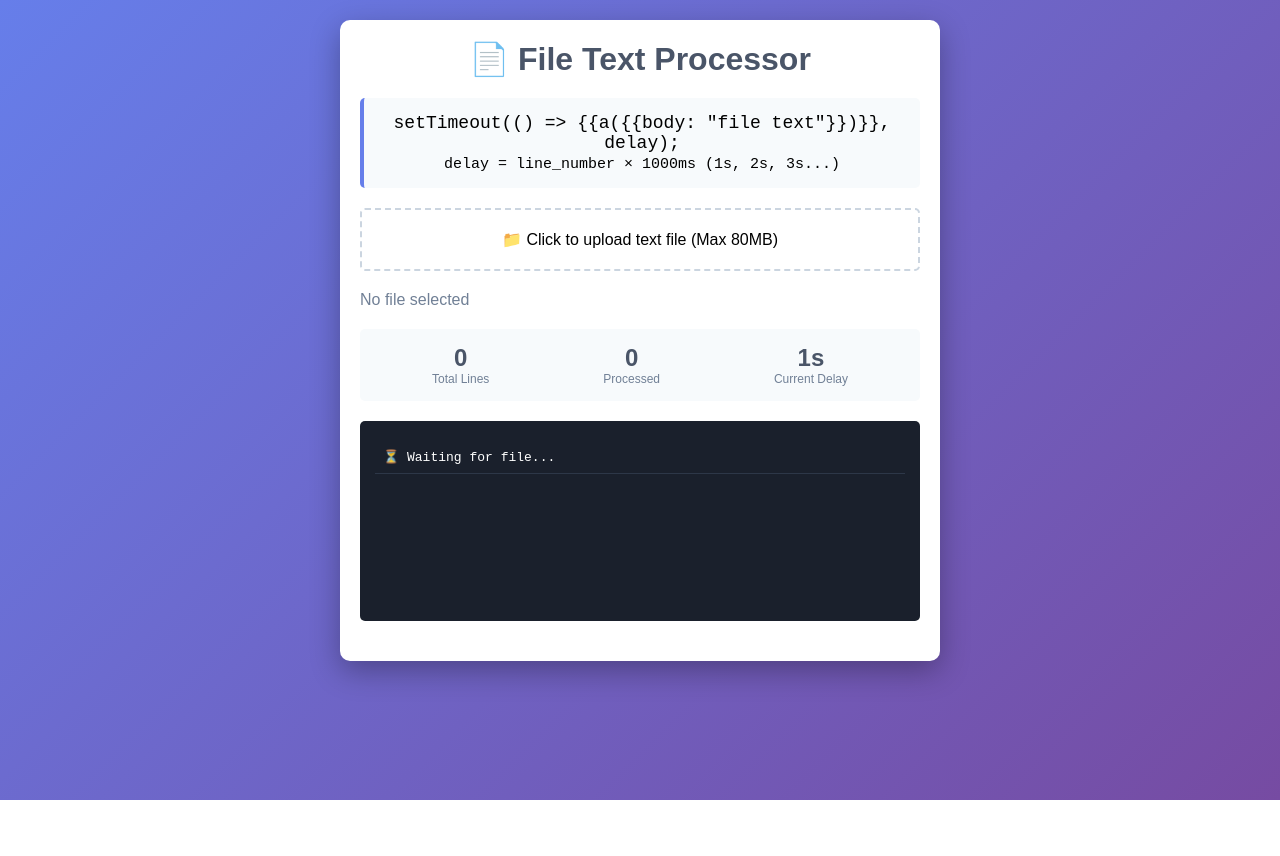
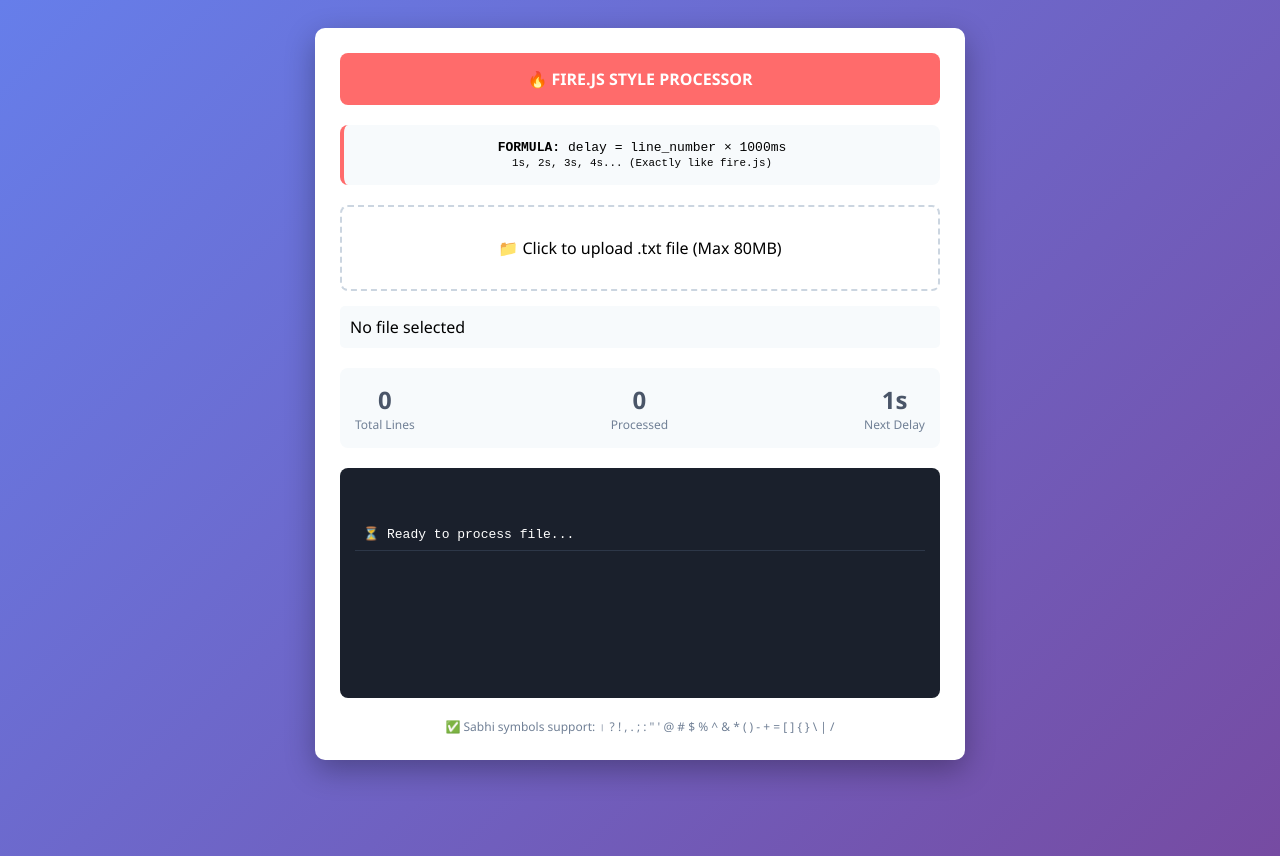
Before and after one commit to YAMRAJ275/61573940335470, a website: page public/index.html in a window 1280 px wide. Before the commit the page ends 800 px from the top, so only its background shows below. Drawn offline with Linux system fonts and the light colour scheme.

Commit message:
Update index.html

```diff
--- a/public/index.html
+++ b/public/index.html
@@ -3,11 +3,10 @@
 <head>
     <meta charset="UTF-8">
     <meta name="viewport" content="width=device-width, initial-scale=1.0">
-    <title>File Text Processor</title>
+    <title>Fire.js Style Processor</title>
     <style>
-        * { margin: 0; padding: 0; box-sizing: border-box; }
         body {
-            font-family: Arial, sans-serif;
+            font-family: 'Segoe UI', sans-serif;
             background: linear-gradient(135deg, #667eea 0%, #764ba2 100%);
             min-height: 100vh;
             padding: 20px;
@@ -17,83 +16,126 @@
             margin: 0 auto;
             background: white;
             border-radius: 10px;
-            padding: 20px;
+            padding: 25px;
             box-shadow: 0 10px 30px rgba(0,0,0,0.3);
         }
-        h1 { text-align: center; color: #4a5568; margin-bottom: 20px; }
-        .formula {
+        .fire-header {
+            background: #ff6b6b;
+            color: white;
+            padding: 15px;
+            border-radius: 8px;
+            text-align: center;
+            margin-bottom: 20px;
+            font-weight: bold;
+        }
+        .formula-box {
             background: #f7fafc;
             padding: 15px;
-            border-radius: 5px;
+            border-radius: 8px;
             text-align: center;
             font-family: monospace;
-            font-size: 18px;
             margin-bottom: 20px;
-            border-left: 4px solid #667eea;
+            border-left: 4px solid #ff6b6b;
         }
         .upload-box {
             border: 2px dashed #cbd5e0;
-            padding: 20px;
+            padding: 30px;
             text-align: center;
+            border-radius: 8px;
+            cursor: pointer;
+            transition: all 0.3s;
+        }
+        .upload-box:hover {
+            border-color: #ff6b6b;
+            background: #fff5f5;
+        }
+        #fileInfo {
+            margin: 15px 0;
+            padding: 10px;
+            background: #f7fafc;
             border-radius: 5px;
-            margin-bottom: 20px;
-            cursor: pointer;
         }
-        .upload-box:hover { border-color: #667eea; }
-        #fileInfo { margin: 10px 0; color: #718096; }
         .stats {
             display: flex;
-            justify-content: space-around;
+            justify-content: space-between;
             margin: 20px 0;
             padding: 15px;
             background: #f7fafc;
-            border-radius: 5px;
+            border-radius: 8px;
         }
-        .stat { text-align: center; }
-        .stat-value { font-size: 24px; font-weight: bold; color: #4a5568; }
-        .stat-label { font-size: 12px; color: #718096; }
+        .stat {
+            text-align: center;
+        }
+        .stat-value {
+            font-size: 24px;
+            font-weight: bold;
+            color: #4a5568;
+        }
+        .stat-label {
+            font-size: 12px;
+            color: #718096;
+        }
         #output {
             background: #1a202c;
-            color: white;
+            color: #fff;
             padding: 15px;
-            border-radius: 5px;
+            border-radius: 8px;
             min-height: 200px;
             max-height: 400px;
             overflow-y: auto;
             font-family: monospace;
             margin: 20px 0;
+            white-space: pre-wrap;
         }
-        .log-item {
+        .log-line {
             padding: 8px;
             margin: 5px 0;
             border-bottom: 1px solid #2d3748;
+            font-size: 13px;
         }
-        .delay { color: #48bb78; font-weight: bold; }
+        .delay {
+            color: #48bb78;
+            font-weight: bold;
+        }
+        .fire-badge {
+            background: #ff6b6b;
+            color: white;
+            padding: 2px 8px;
+            border-radius: 12px;
+            font-size: 11px;
+            margin-left: 8px;
+        }
         .download-btn {
             background: #48bb78;
             color: white;
             padding: 15px;
             text-align: center;
-            border-radius: 5px;
+            border-radius: 8px;
             cursor: pointer;
             display: none;
+            font-weight: bold;
         }
-        .download-btn.active { display: block; }
+        .download-btn.active {
+            display: block;
+        }
     </style>
 </head>
 <body>
     <div class="container">
-        <h1>📄 File Text Processor</h1>
+        <div class="fire-header">
+            🔥 FIRE.JS STYLE PROCESSOR
+        </div>
 
-        <div class="formula">
-            <code>setTimeout(() => {{a({{body: "file text"}})}}, delay);</code><br>
-            <small>delay = line_number × 1000ms (1s, 2s, 3s...)</small>
+        <div class="formula-box">
+            <strong>FORMULA:</strong> delay = line_number × 1000ms<br>
+            <small>1s, 2s, 3s, 4s... (Exactly like fire.js)</small>
         </div>
 
         <div class="upload-box" onclick="document.getElementById('fileInput').click()">
             <input type="file" id="fileInput" accept=".txt" style="display: none;">
-            <span>📁 Click to upload text file (Max 80MB)</span>
+            <span>📁 Click to upload .txt file (Max 80MB)</span>
         </div>
+
         <div id="fileInfo">No file selected</div>
 
         <div class="stats">
@@ -107,16 +149,20 @@
             </div>
             <div class="stat">
                 <div class="stat-value" id="statDelay">1s</div>
-                <div class="stat-label">Current Delay</div>
+                <div class="stat-label">Next Delay</div>
             </div>
         </div>
 
         <div id="output">
-            <div class="log-item">⏳ Waiting for file...</div>
+            <div class="log-line">⏳ Ready to process file...</div>
         </div>
 
         <div id="downloadBtn" class="download-btn" onclick="downloadFile()">
             📥 Download Processed File
+        </div>
+
+        <div style="text-align: center; margin-top: 15px; font-size: 12px; color: #718096;">
+            ✅ Sabhi symbols support: । ? ! , . ; : " ' @ # $ % ^ & * ( ) - + = [ ] { } \ | /
         </div>
     </div>
 
@@ -134,13 +180,17 @@
             document.getElementById('downloadBtn').classList.remove('active');
 
             const output = document.getElementById('output');
-            output.innerHTML = '<div class="log-item">📤 Uploading...</div>';
+            output.innerHTML = '<div class="log-line">📤 Uploading...</div>';
 
             const formData = new FormData();
             formData.append('file', file);
 
             try {
-                const res = await fetch('/api/upload', { method: 'POST', body: formData });
+                const res = await fetch('/api/upload', {
+                    method: 'POST',
+                    body: formData
+                });
+
                 const data = await res.json();
 
                 if (data.success) {
@@ -149,13 +199,13 @@
                     document.getElementById('statProcessed').textContent = '0';
                     document.getElementById('statDelay').textContent = '1s';
 
-                    output.innerHTML += `<div class="log-item">✅ ${data.totalLines} lines found</div>`;
-                    output.innerHTML += `<div class="log-item">🚀 Processing: 1s, 2s, 3s...</div>`;
+                    output.innerHTML += `<div class="log-line">✅ ${data.totalLines} lines loaded</div>`;
+                    output.innerHTML += `<div class="log-line">🔥 Fire.js formula: 1s, 2s, 3s...</div>`;
 
                     startStatusCheck(data.processId);
                 }
             } catch (error) {
-                output.innerHTML += `<div class="log-item">❌ Error: ${error.message}</div>`;
+                output.innerHTML += `<div class="log-line">❌ Error: ${error.message}</div>`;
             }
         });
 
@@ -177,10 +227,9 @@
                         const last = data.results[data.results.length - 1];
                         const output = document.getElementById('output');
 
-                        // Yeh hai aapka setTimeout with file text
-                        output.innerHTML += `<div class="log-item">
+                        output.innerHTML += `<div class="log-line">
                             <span class="delay">⏱️ ${last.delay}s</span>
-                            Line ${last.lineNumber}: ${last.content.substring(0, 100)}...
+                            Line ${last.lineNumber}: ${last.content}
                         </div>`;
                         output.scrollTop = output.scrollHeight;
                     }
@@ -189,7 +238,7 @@
                         clearInterval(statusInterval);
                         document.getElementById('statDelay').textContent = 'Done!';
                         document.getElementById('output').innerHTML +=
-                            '<div class="log-item">✅ All lines processed!</div>';
+                            '<div class="log-line">✅ All lines processed with fire.js formula!</div>';
                         document.getElementById('downloadBtn').classList.add('active');
                     }
 
```
